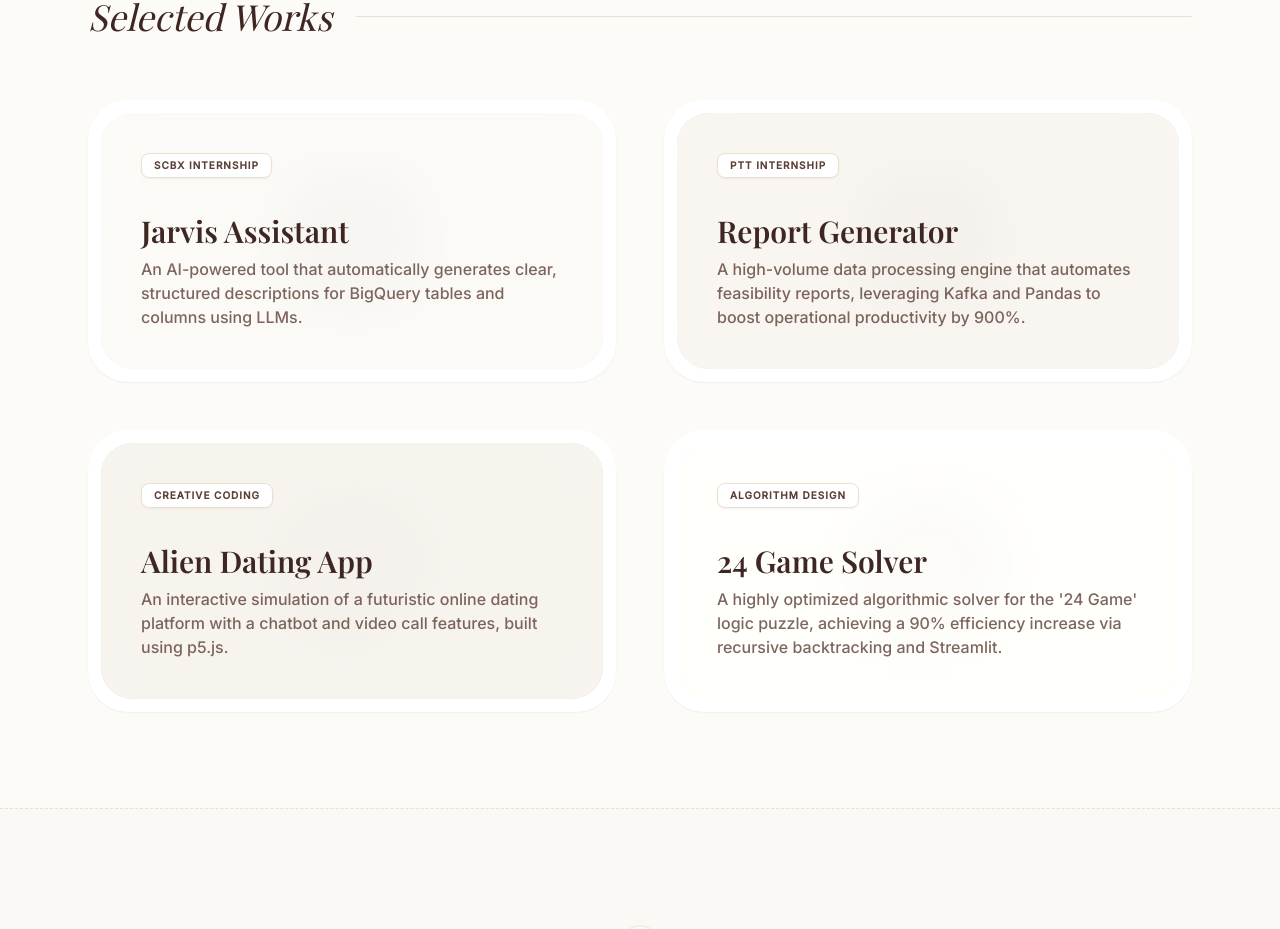
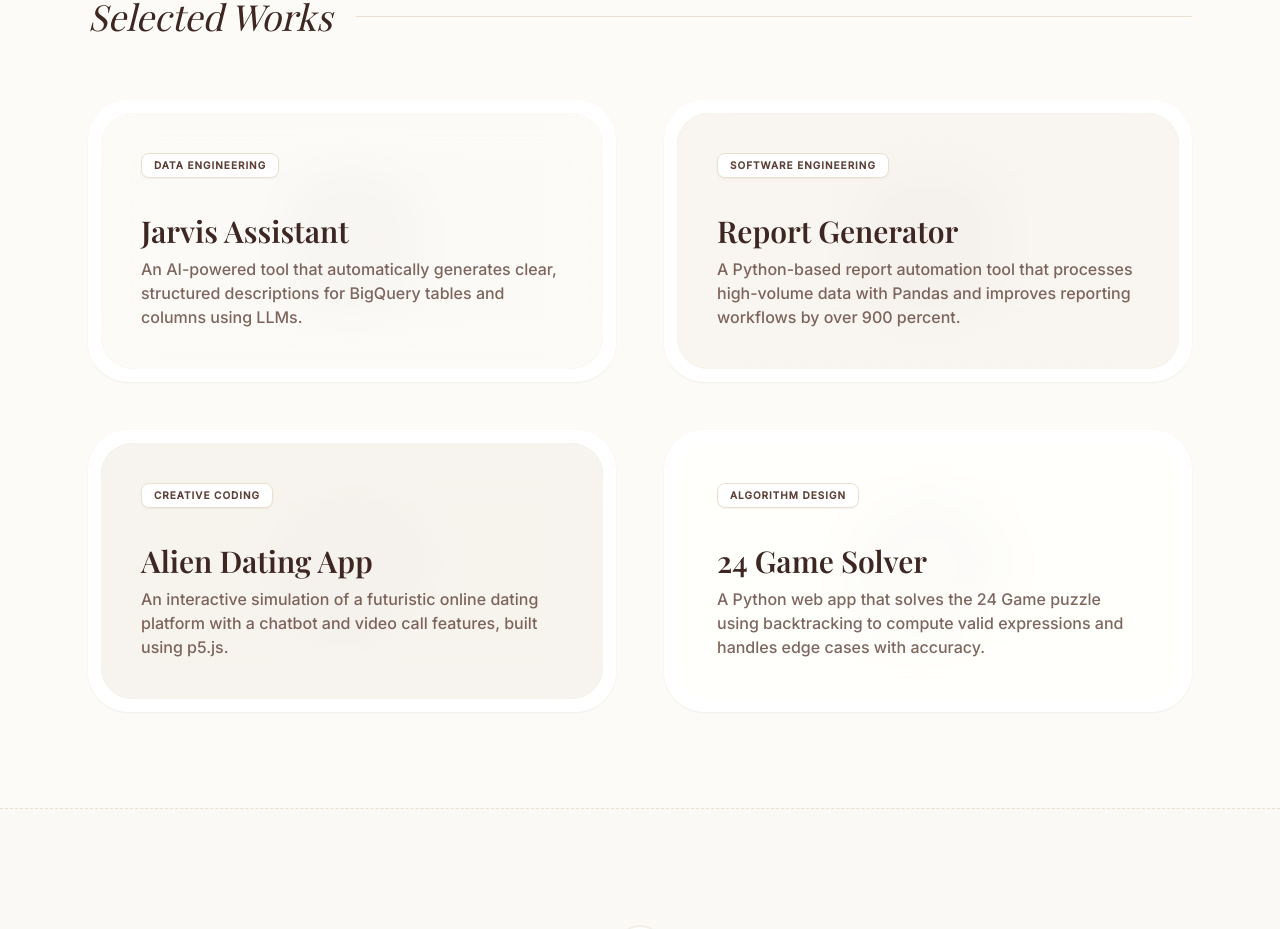
Before and after one commit to katparins/portfolio-site, a React (Vite) app: page / in a window 1280 px wide. Shown: the part 804-1733 px from the top of the page. Built offline with nearby package versions, Linux system fonts and the light colour scheme; a web font is replaced by a local one.

Commit message:
fix: updated minor details in projects

```diff
--- a/src/App.jsx
+++ b/src/App.jsx
@@ -59,7 +59,7 @@ const PROJECTS = [
   {
     id: "jarvis",
     title: "Jarvis Assistant",
-    role: "SCBX Internship",
+    role: "Data Engineering",
     shortDesc: "An AI-powered tool that automatically generates clear, structured descriptions for BigQuery tables and columns using LLMs.",
     tags: ["AI", "GCP", "LangChain"],
     color: "bg-[#F5F0E6]", // Cream/Almond
@@ -92,8 +92,8 @@ const PROJECTS = [
   {
     id: "report-gen",
     title: "Report Generator",
-    role: "PTT Internship",
-    shortDesc: "A high-volume data processing engine that automates feasibility reports, leveraging Kafka and Pandas to boost operational productivity by 900%.",
+    role: "Software Engineering",
+    shortDesc: "A Python-based report automation tool that processes high-volume data with Pandas and improves reporting workflows by over 900 percent.",
     tags: ["Data", "Automation", "Python"],
     color: "bg-[#EBE0D0]", // Latte/Beige
     textColor: "text-[#3E2723]",
@@ -110,7 +110,7 @@ const PROJECTS = [
     detail: {
       overview: "A Python-based internal tool that automatically generates data reports from raw input files. It organizes, calculates, and formats results into clear summaries that teams can review easily. The system replaces a slow manual reporting process, reducing repetitive work and improving accuracy and efficiency for the operations team.",
 
-      background: "I developed this tool during my internship at PTT Group as part of the On-ion EV Charger operations team.\n\n**The Problem**\nThe team’s reporting workflow required manually compiling and analyzing data from thousands of records, which often took days to finish.\n\n**The Solution**\nI wanted to simplify that process by building an automated solution that could generate structured reports in seconds. The goal was to make data review faster, more consistent, and easier to share across teams.",
+      background: "I developed this tool during my software engineering internship at PTT Group as part of the On-ion EV Charger operations team.\n\n**The Problem**\nThe team’s reporting workflow required manually compiling and analyzing data from thousands of records, which often took days to finish.\n\n**The Solution**\nI wanted to simplify that process by building an automated solution that could generate structured reports in seconds. The goal was to make data review faster, more consistent, and easier to share across teams.",
 
       processText: "**Automated Workflow**\nI built a Python script that automates the reporting workflow for the operations team. The program reads booking data, cleans and filters invalid entries, calculates payment amounts, and generates summarized reports automatically.\n\n**Data Processing**\nIt removes irrelevant data, computes total and refund-adjusted values for each transaction, and adds a summary section to highlight key metrics. The goal was to ensure that every report contains accurate and usable information and reduce manual effort in the process.",
 
@@ -155,7 +155,7 @@ const PROJECTS = [
     id: "24-solver",
     title: "24 Game Solver",
     role: "Algorithm Design",
-    shortDesc: "A highly optimized algorithmic solver for the '24 Game' logic puzzle, achieving a 90% efficiency increase via recursive backtracking and Streamlit.",
+    shortDesc: "A Python web app that solves the 24 Game puzzle using backtracking to compute valid expressions and handles edge cases with accuracy.",
     tags: ["Algo", "Python", "Web"],
     color: "bg-[#FFFDF5]", // Soft White
     textColor: "text-[#8D6E63]",
```
